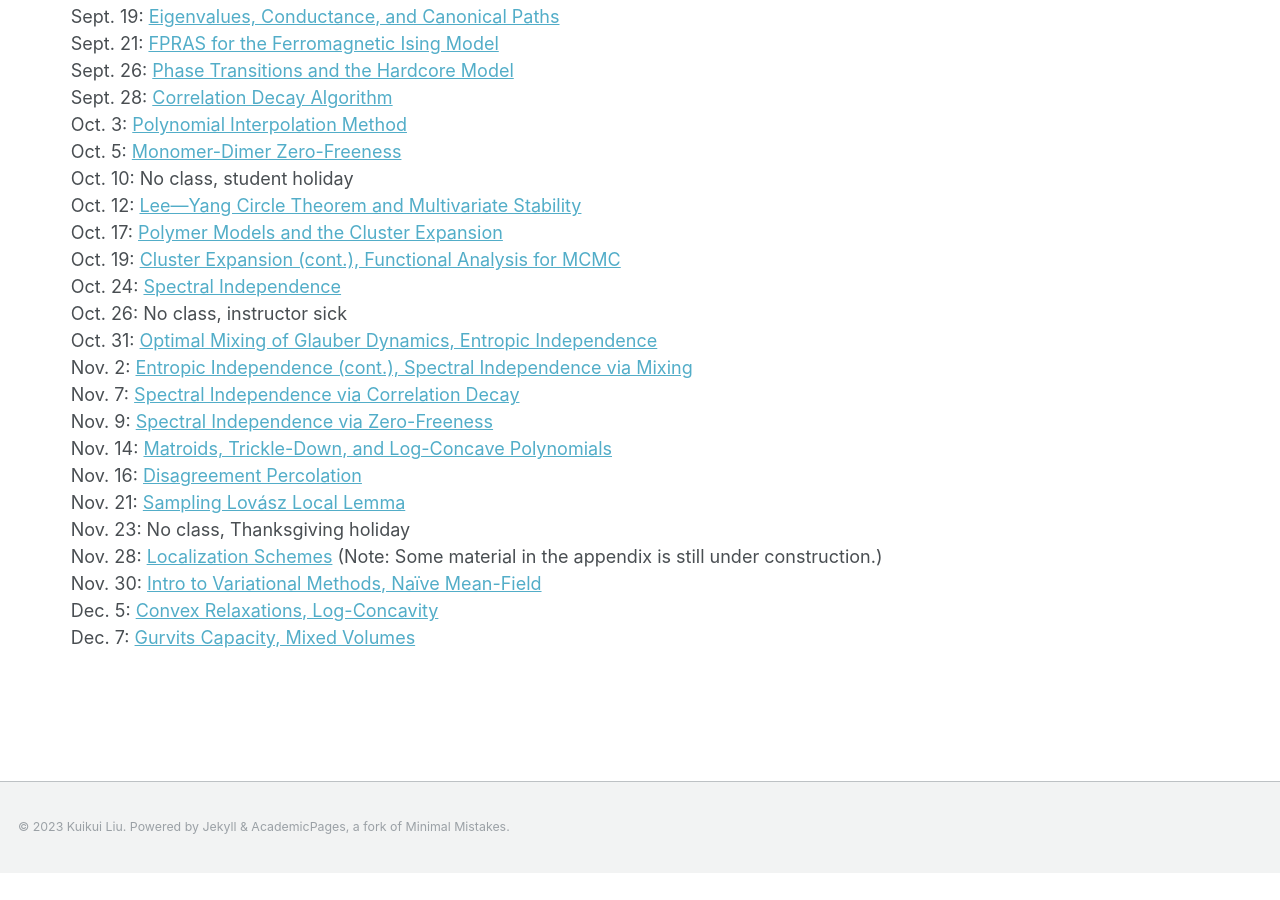
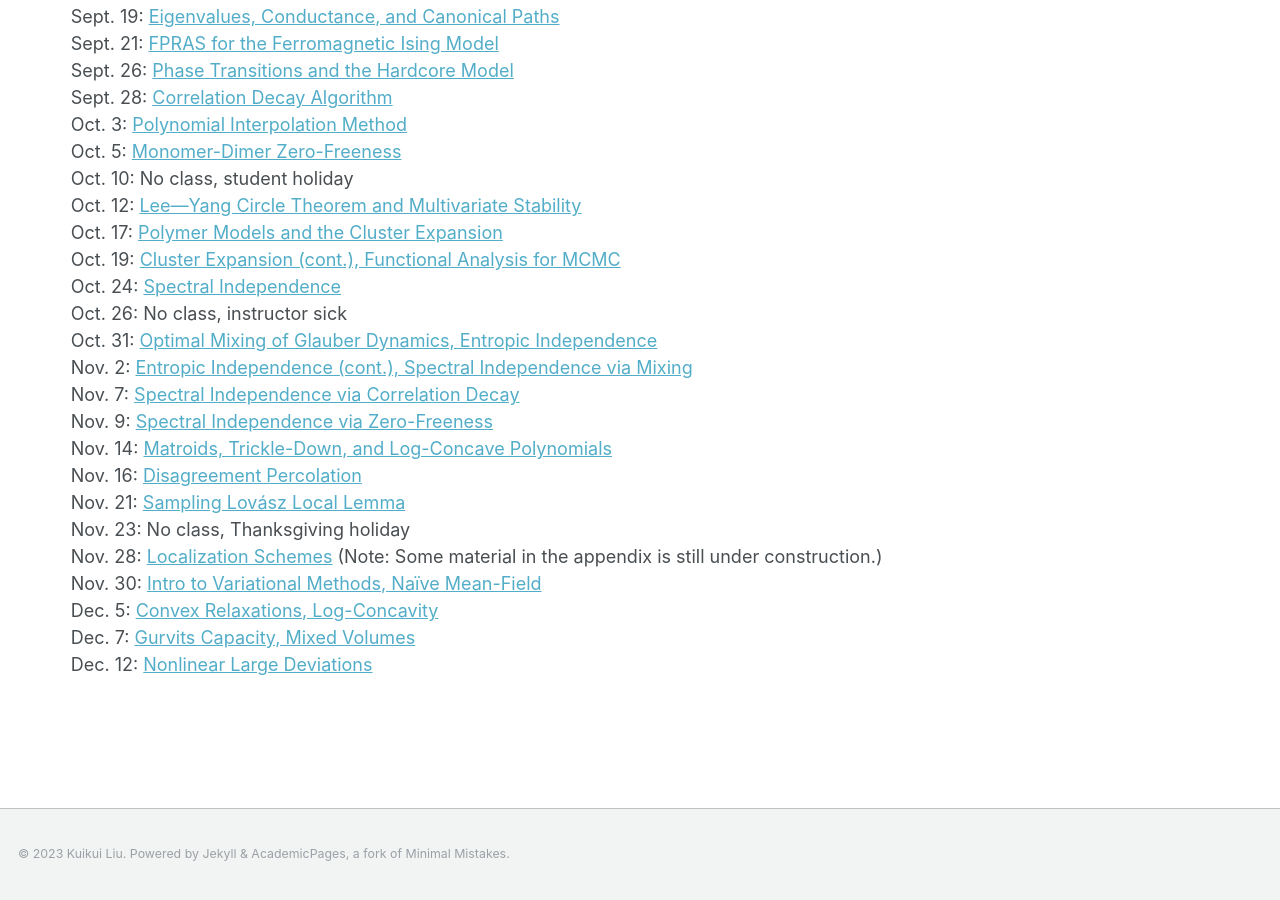
Before and after one commit to kuikuiliu/kuikuiliu.github.io, a Jekyll site: the page built from _teaching/fall2023-counting-sampling.md, in a window 1280 px wide and 900 px high, scrolled down 1412 px. Built offline with Jekyll 4.4.1, drawn with Linux system fonts in a browser that asks for light colours; before the commit the page ends 2285 px from its top, so only the background shows below that.

Commit message:
lec25 and update lec22

```diff
--- a/_teaching/fall2023-counting-sampling.md
+++ b/_teaching/fall2023-counting-sampling.md
@@ -73,3 +73,4 @@ Nov. 28: [Localization Schemes](/files/au2023/6S891-lec21.pdf) (Note: Some mater
 Nov. 30: [Intro to Variational Methods, Na&iuml;ve Mean-Field](/files/au2023/6S891-lec22.pdf) <br />
 Dec. 5: [Convex Relaxations, Log-Concavity](/files/au2023/6S891-lec23.pdf) <br />
 Dec. 7: [Gurvits Capacity, Mixed Volumes](/files/au2023/6S891-lec24.pdf) <br />
+Dec. 12: [Nonlinear Large Deviations](/files/au2023/6S891-lec25.pdf) <br />
```
Also changed, not shown: 7 other files.
